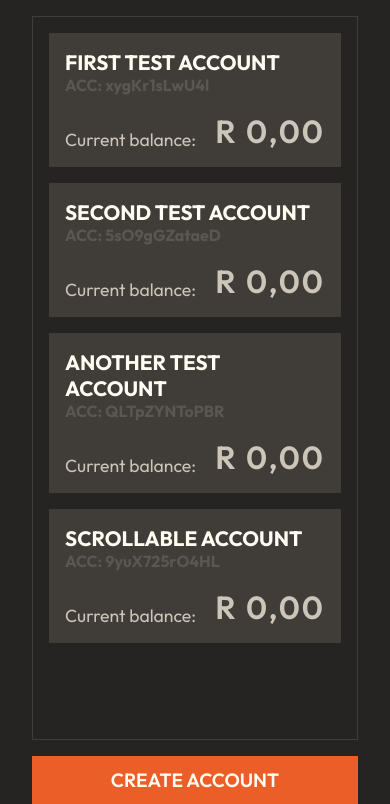
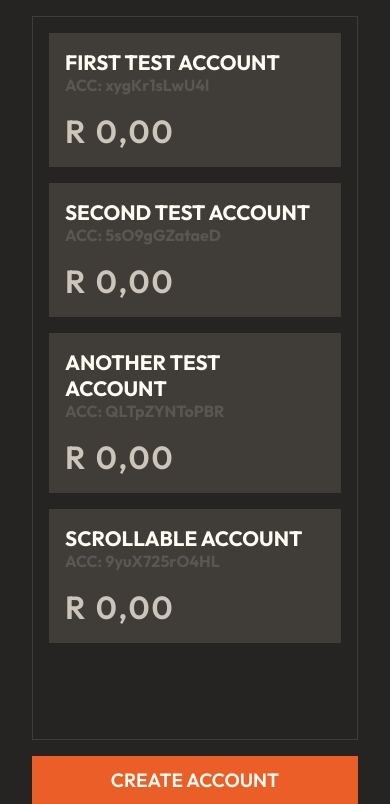
Before and after one commit to PhantomLeii/banking-system, a Django app: page /accounts/ in a window 390 px wide. Shown: the part 56-860 px from the top of the page. Run offline with Django 5.2, Linux system fonts and the light colour scheme; a user stored in the database is signed in; data comes from the database, SQL or seed files in the repository.

Commit message:
Update: add accounts page responsivity

```diff
--- a/static/css/index.css
+++ b/static/css/index.css
@@ -256,6 +256,12 @@ form button:hover {
 	border: 1px solid var(--clr-secondary-bg);
 }
 
+.balance {
+	display: flex;
+	justify-content: space-between;
+	align-items: center;
+}
+
 .card {
 	background-color: var(--clr-secondary-bg);
 	padding: 1rem;
@@ -353,4 +359,8 @@ form button:hover {
 	.btn {
 		width: 100%;
 	}
+
+	.balance .label {
+		display: none;
+	}
 }
--- a/templates/routes/accounts.html
+++ b/templates/routes/accounts.html
@@ -6,9 +6,9 @@
 			<div class="card">
 				<h2>{{ account.name.upper }}</h2>
 				<h3>ACC: {{ account.number }}</h3>
-				<p class="balance">
-					Current balance:<span>R {{ account.balance }}</span>
-				</p>
+				<div class="balance">
+					<p class='label'>Current balance:</p><p><span>R {{ account.balance }}</span></p>
+				</div>
 			</div>
 		</a>
 		{% endfor %} {% else %}
```
